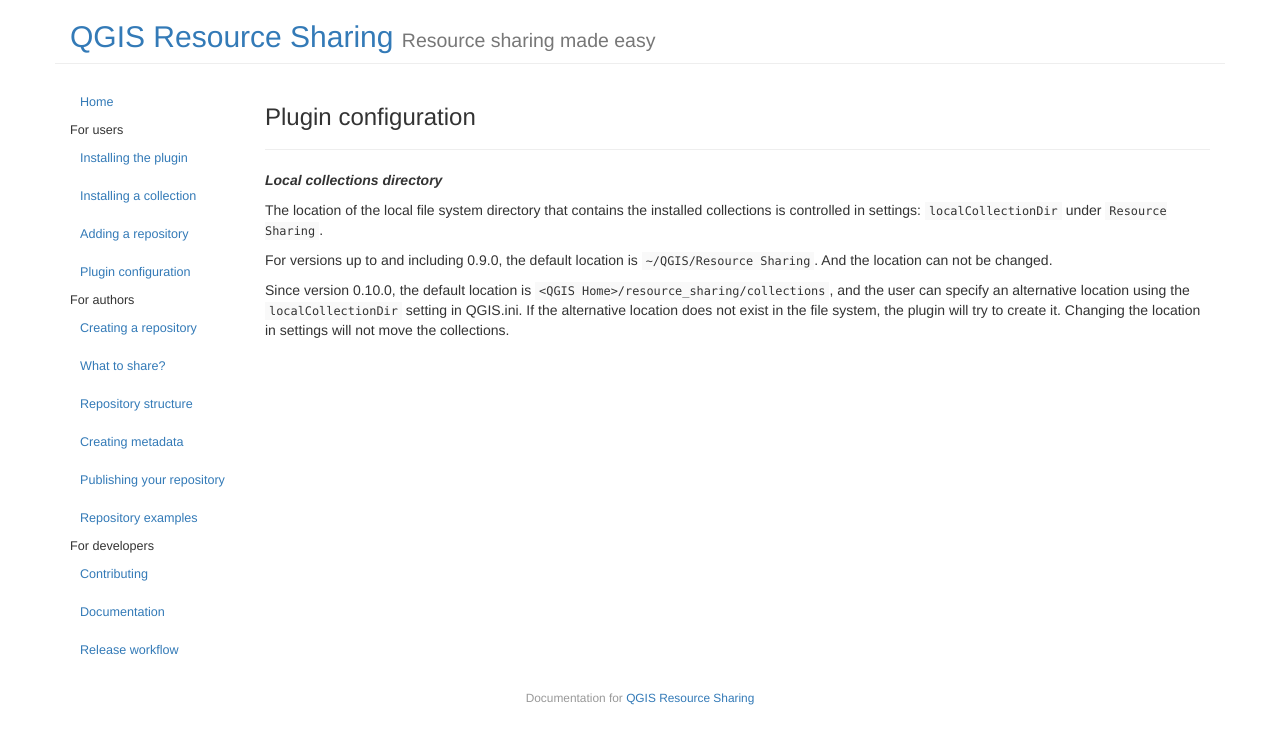
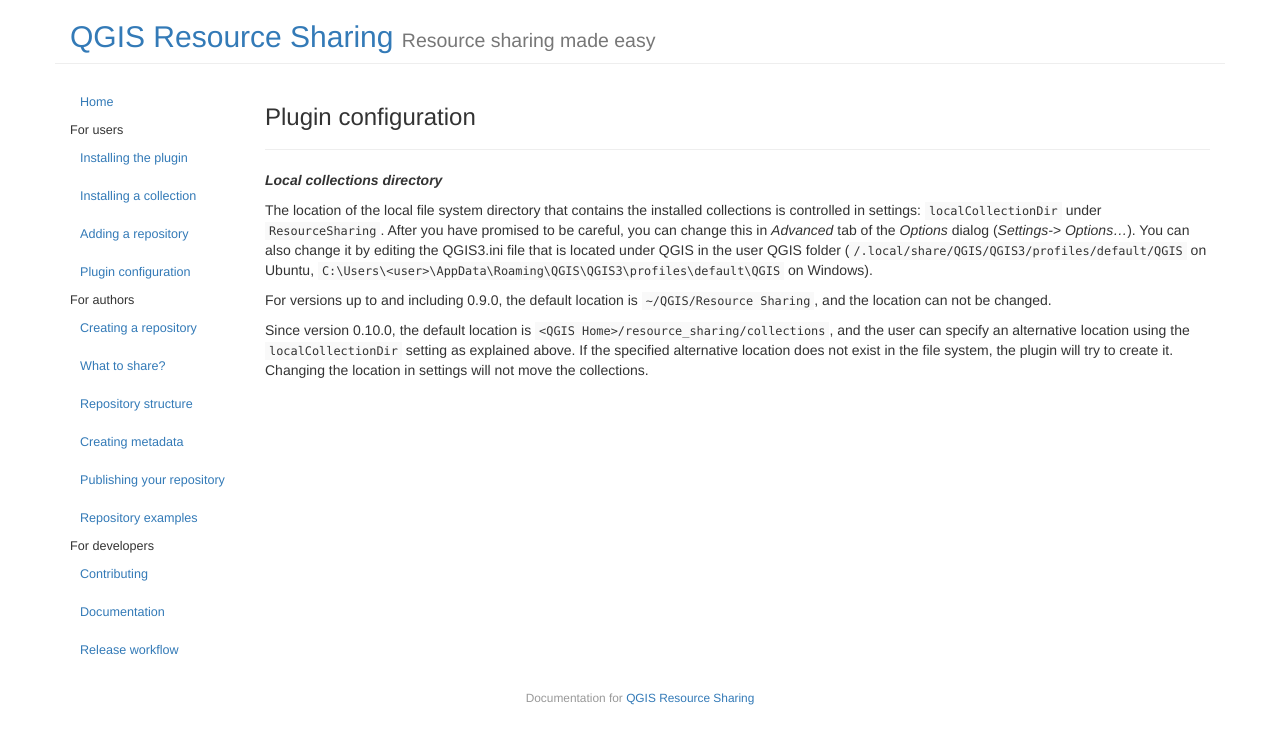
Before and after one commit to QGIS-Contribution/QGIS-ResourceSharing, a Jekyll site: the page built from _posts/2016-08-12-plugin-configuration.md, in a window 1280 px wide. Shown: the top 744 px of the page. Built offline with Jekyll 4.4.1, drawn with Linux system fonts in a browser that asks for light colours.

Commit message:
Expanding on the settings

```diff
--- a/_posts/2016-08-12-plugin-configuration.md
+++ b/_posts/2016-08-12-plugin-configuration.md
@@ -9,13 +9,19 @@
 ***Local collections directory***
 
 The location of the local file system directory that contains the installed
-collections is controlled in settings: ``localCollectionDir`` under ``Resource Sharing``.
+collections is controlled in settings: ``localCollectionDir`` under ``ResourceSharing``.
+After you have promised to be careful, you can change this in *Advanced* tab of the
+*Options* dialog (*Settings-> Options...*).
+You can also change it by editing the QGIS3.ini file that is located under QGIS in
+the user QGIS folder (``/.local/share/QGIS/QGIS3/profiles/default/QGIS`` on Ubuntu,
+``C:\Users\<user>\AppData\Roaming\QGIS\QGIS3\profiles\default\QGIS`` on Windows).
 
-For versions up to and including 0.9.0, the default location is ``~/QGIS/Resource Sharing``.
-And the location can not be changed.
+For versions up to and including 0.9.0, the default location is ``~/QGIS/Resource Sharing``,
+and the location can not be changed.
 
 Since version 0.10.0, the default location is  ``<QGIS Home>/resource_sharing/collections``,
 and the user can specify an alternative location using the ``localCollectionDir`` setting
-in QGIS.ini. If the alternative location does not exist in the file system, the plugin will
+as explained above.
+If the specified alternative location does not exist in the file system, the plugin will
 try to create it.
 Changing the location in settings will not move the collections.
```
